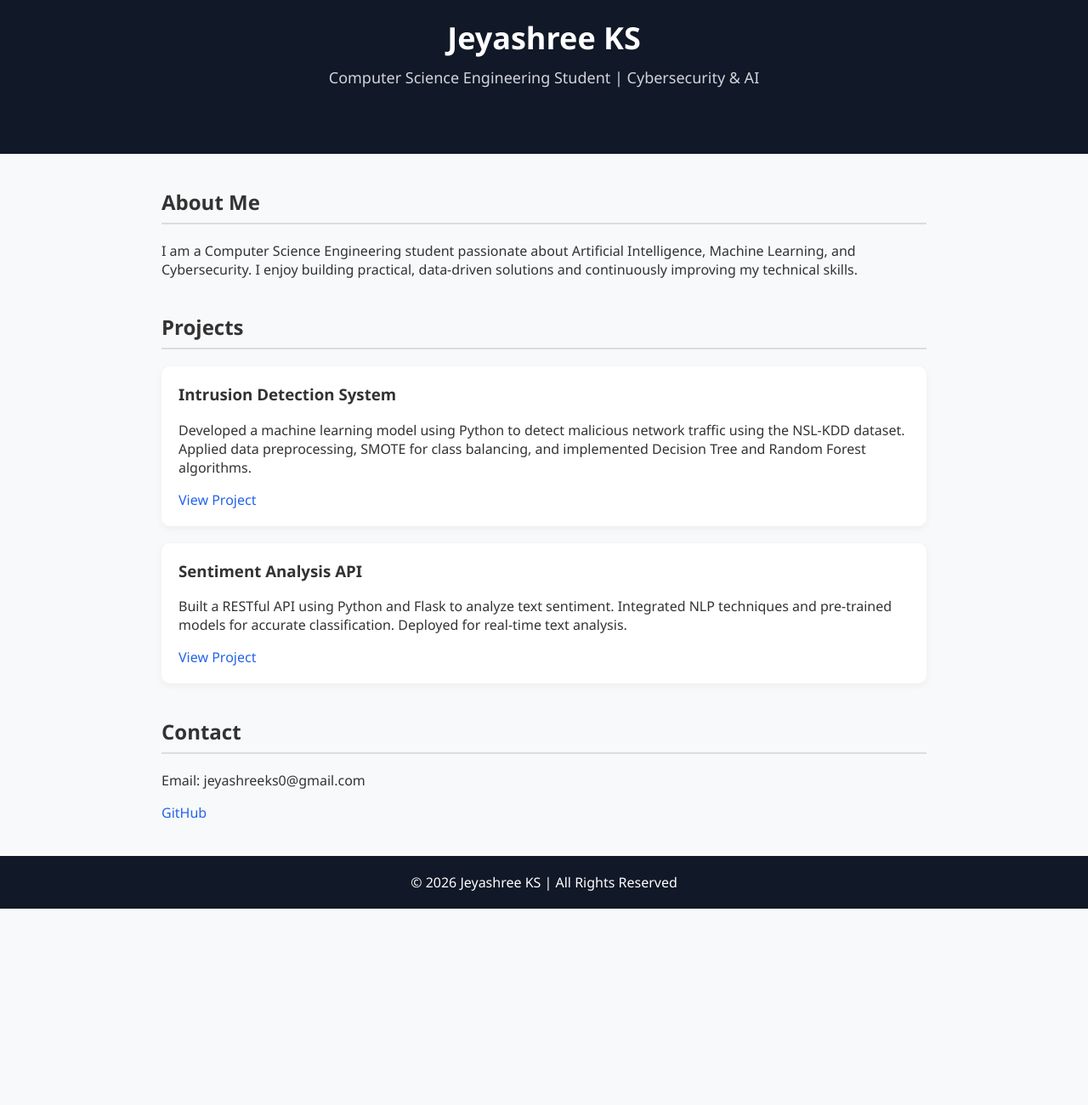
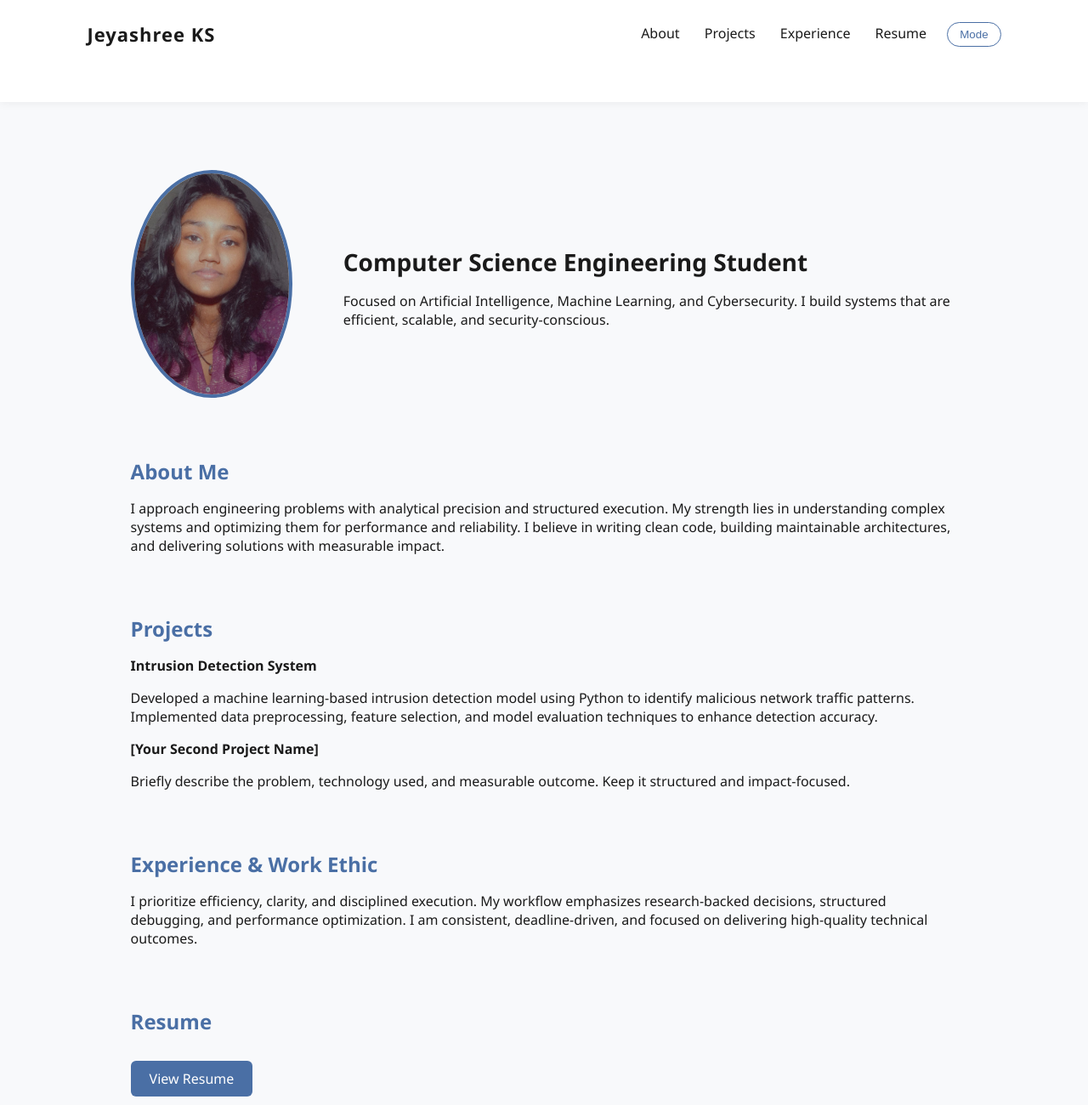
Before and after one commit to jeyashree-ks/jeyashree-ks.github.io, a plain HTML site: page index.html in a window 1280 px wide. Shown: the part 40-1340 px from the top of the page at 85% size. Before the commit the page ends 1109 px from the top, so only its background shows below. Drawn offline with Linux system fonts and the light colour scheme; files whose address does not match are found by name.

Commit message:
Update index.html

```diff
--- a/index.html
+++ b/index.html
@@ -6,67 +6,116 @@
 <title>Jeyashree KS | Portfolio</title>
 
 <style>
+:root {
+  --bg-color: #f8f9fb;
+  --text-color: #1a1a1a;
+  --accent: #4a6fa5;
+  --banner-bg: #ffffff;
+}
+
+.dark-mode {
+  --bg-color: #0f1115;
+  --text-color: #f1f1f1;
+  --accent: #6ea8fe;
+  --banner-bg: #1a1d24;
+}
+
 body {
   margin: 0;
   font-family: 'Segoe UI', sans-serif;
-      background: #f8f9fa;
-      color: #333;
+  background: var(--bg-color);
+  color: var(--text-color);
+  transition: 0.3s ease;
 }
 
+/* ===== Banner (20%) ===== */
 header {
-      background: #111827;
-      color: white;
-      padding: 60px 20px;
-      text-align: center;
+  height: 20vh;
+  background: var(--banner-bg);
+  display: flex;
+  align-items: center;
+  justify-content: space-between;
+  padding: 0 8%;
+  box-shadow: 0 2px 10px rgba(0,0,0,0.05);
 }
 
 header h1 {
   margin: 0;
-      font-size: 36px;
+  font-size: 22px;
+  font-weight: 600;
+  letter-spacing: 1px;
 }
 
-    header p {
-      margin-top: 10px;
-      font-size: 18px;
-      color: #d1d5db;
+nav a {
+  margin-left: 25px;
+  text-decoration: none;
+  color: var(--text-color);
+  font-weight: 500;
+  transition: 0.2s;
 }
 
-    section {
-      max-width: 900px;
-      margin: 40px auto;
-      padding: 0 20px;
+nav a:hover {
+  color: var(--accent);
 }
 
-    h2 {
-      border-bottom: 2px solid #ddd;
-      padding-bottom: 8px;
-      margin-bottom: 20px;
+.toggle-btn {
+  cursor: pointer;
+  padding: 6px 14px;
+  border-radius: 20px;
+  border: 1px solid var(--accent);
+  background: transparent;
+  color: var(--accent);
+  margin-left: 20px;
 }
 
-    .project {
-      background: white;
-      padding: 20px;
-      margin-bottom: 20px;
-      border-radius: 10px;
-      box-shadow: 0 3px 10px rgba(0,0,0,0.05);
+/* ===== Main Content (80%) ===== */
+main {
+  min-height: 80vh;
+  padding: 80px 12%;
 }
 
-    .project h3 {
-      margin-top: 0;
+/* Profile Section */
+.profile {
+  display: flex;
+  align-items: center;
+  gap: 60px;
 }
 
-    a {
-      color: #2563eb;
-      text-decoration: none;
-      font-weight: 500;
+.profile img {
+  width: 260px;
+  height: 260px;
+  border-radius: 50%;   /* This makes it a perfect circle */
+  object-fit: cover;
+  border: 4px solid var(--accent);  /* Optional: elegant outline */
+}
+.profile h2 {
+  font-size: 28px;
+  margin-bottom: 10px;
 }
 
-    footer {
-      text-align: center;
-      padding: 20px;
-      background: #111827;
+.section {
+  margin-top: 70px;
+}
+
+.section h2 {
+  font-weight: 600;
+  margin-bottom: 15px;
+  color: var(--accent);
+}
+
+.resume-btn {
+  display: inline-block;
+  margin-top: 15px;
+  padding: 10px 22px;
+  background: var(--accent);
   color: white;
-      margin-top: 40px;
+  text-decoration: none;
+  border-radius: 6px;
+  transition: 0.2s;
+}
+
+.resume-btn:hover {
+  opacity: 0.85;
 }
 </style>
 </head>
@@ -75,52 +124,70 @@
 
 <header>
   <h1>Jeyashree KS</h1>
-  <p>Computer Science Engineering Student | Cybersecurity & AI</p>
+  <nav>
+    <a href="#about">About</a>
+    <a href="#projects">Projects</a>
+    <a href="#experience">Experience</a>
+    <a href="#contact">Resume</a>
+    <button class="toggle-btn" onclick="toggleMode()">Mode</button>
+  </nav>
 </header>
 
-<section>
+<main>
+
+<div class="profile">
+  <img src="D:\WhatsApp Image 2026-02-22 at 1.12.41 PM.jpeg"alt="Jeyashree">
+  <div>
+    <h2>Computer Science Engineering Student</h2>
+    <p>Focused on Artificial Intelligence, Machine Learning, and Cybersecurity. I build systems that are efficient, scalable, and security-conscious.</p>
+  </div>
+</div>
+
+<div class="section" id="about">
   <h2>About Me</h2>
   <p>
-    I am a Computer Science Engineering student passionate about Artificial Intelligence,
-    Machine Learning, and Cybersecurity. I enjoy building practical, data-driven solutions
-    and continuously improving my technical skills.
+    I approach engineering problems with analytical precision and structured execution.
+    My strength lies in understanding complex systems and optimizing them for performance and reliability.
+    I believe in writing clean code, building maintainable architectures, and delivering solutions with measurable impact.
   </p>
-</section>
-
-<section>
-  <h2>Projects</h2>
-
-  <div class="project">
-    <h3>Intrusion Detection System</h3>
-    <p>
-      Developed a machine learning model using Python to detect malicious network traffic
-      using the NSL-KDD dataset. Applied data preprocessing, SMOTE for class balancing,
-      and implemented Decision Tree and Random Forest algorithms.
-    </p>
-    <a href="https://github.com/yourusername/projectname" target="_blank">View Project</a>
 </div>
 
-  <div class="project">
-    <h3>Sentiment Analysis API</h3>
+<div class="section" id="projects">
+  <h2>Projects</h2>
+  <p><strong>Intrusion Detection System</strong></p>
   <p>
-      Built a RESTful API using Python and Flask to analyze text sentiment.
-      Integrated NLP techniques and pre-trained models for accurate classification.
-      Deployed for real-time text analysis.
+    Developed a machine learning-based intrusion detection model using Python to identify malicious network traffic patterns.
+    Implemented data preprocessing, feature selection, and model evaluation techniques to enhance detection accuracy.
   </p>
-    <a href="https://github.com/yourusername/projectname2" target="_blank">View Project</a>
+
+  <p><strong>[Your Second Project Name]</strong></p>
+  <p>
+    Briefly describe the problem, technology used, and measurable outcome.
+    Keep it structured and impact-focused.
+  </p>
 </div>
 
-</section>
+<div class="section" id="experience">
+  <h2>Experience & Work Ethic</h2>
+  <p>
+    I prioritize efficiency, clarity, and disciplined execution.
+    My workflow emphasizes research-backed decisions, structured debugging, and performance optimization.
+    I am consistent, deadline-driven, and focused on delivering high-quality technical outcomes.
+  </p>
+</div>
 
-<section>
-  <h2>Contact</h2>
-  <p>Email: jeyashreeks0@gmail.com</p>
-  <p><a href="https://github.com/jeyashree-ks" target="_blank">GitHub</a></p>
-</section>
+<div class="section" id="contact">
+  <h2>Resume</h2>
+  <a href="resume.pdf" class="resume-btn" target="_blank">View Resume</a>
+</div>
 
-<footer>
-  © 2026 Jeyashree KS | All Rights Reserved
-</footer>
+</main>
+
+<script>
+function toggleMode() {
+  document.body.classList.toggle("dark-mode");
+}
+</script>
 
 </body>
 </html>
```
Lines whose indentation alone changed are shown as unchanged.
